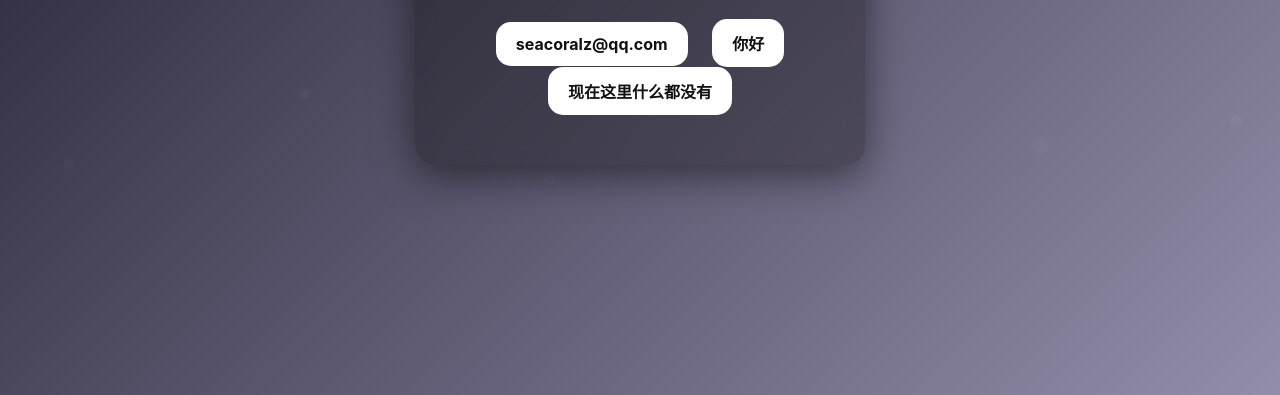
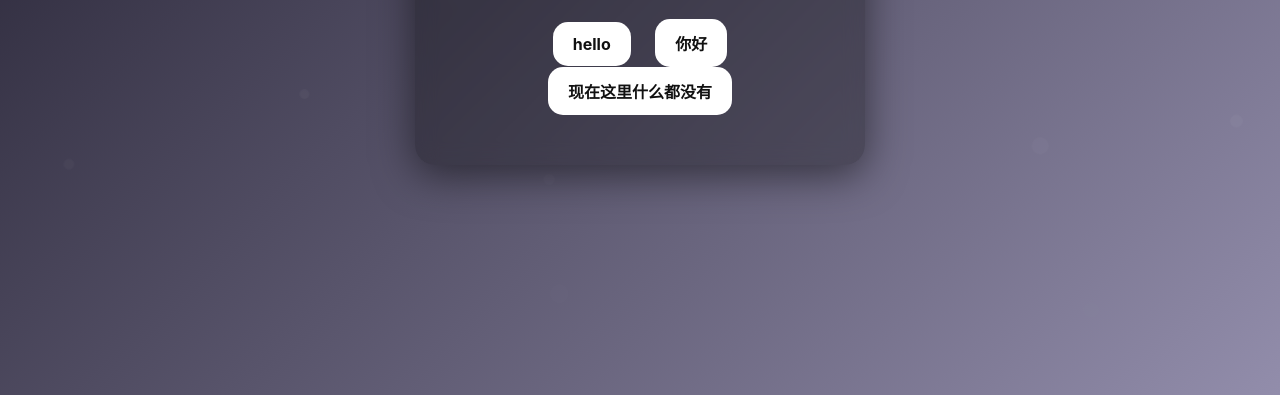
Before and after one commit to seacoral1223/seacoral1223.github.io, a plain HTML site: page index.html in a window 1280 px wide. Shown: the part 405-800 px from the top of the page. Drawn offline with Linux system fonts and the light colour scheme.

Commit message:
Update index.html

```diff
--- a/index.html
+++ b/index.html
@@ -103,7 +103,7 @@
     <h1>seacoral</h1>
     <p>欢迎来到我的世界，一个小小的创意天地。更多内容即将上线。</p>
     <div class="links">
-      <a href="#">seacoralz@qq.com</a>
+      <a href="#">hello</a>
       <a href="#">你好</a>
       <a href="#">现在这里什么都没有</a>
     </div>
```
